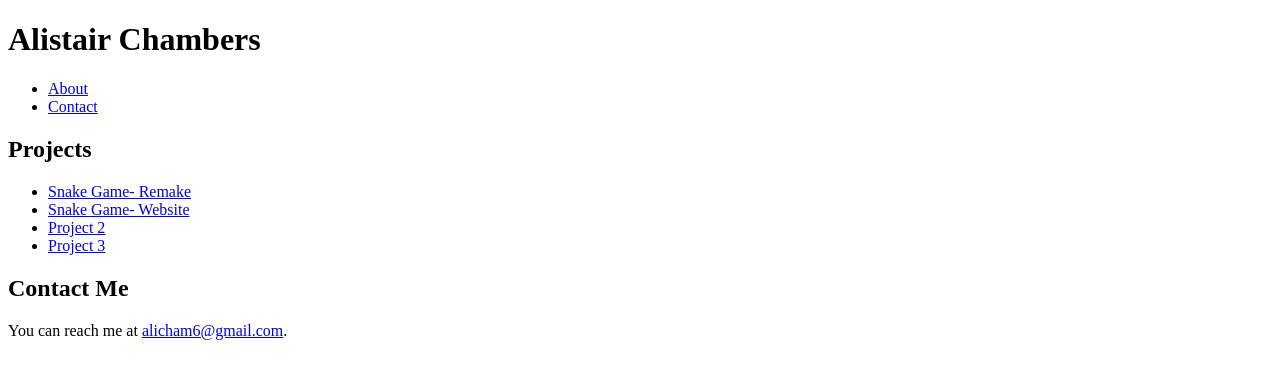
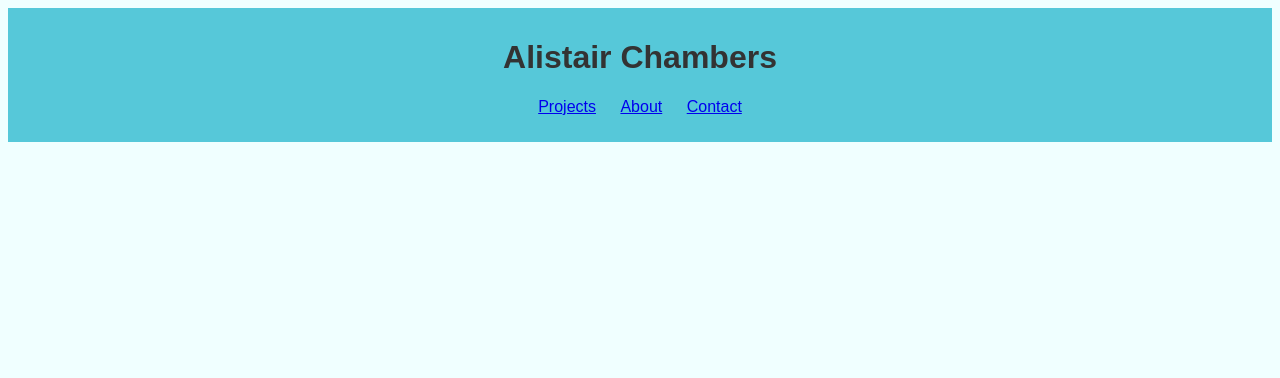
Before and after one commit to Cambrian34/AlistairChambers, a plain HTML site: page index.html in a window 1280 px wide. Drawn offline with Linux system fonts and the light colour scheme.

Commit message:
converted to tabs

```diff
--- a/index.html
+++ b/index.html
@@ -1,6 +1,8 @@
 <!DOCTYPE html>
 <html>
 <head>
+    <link rel="stylesheet" type="text/css" href="styles.css">
+    <script src="script.js"></script>
     <title>Alistair Chambers - Resume</title>
 </head>
 <body>
@@ -8,13 +10,14 @@
         <h1>Alistair Chambers</h1>
         <nav>
             <ul>
-                    <li><a href="about.html">About</a></li>
-                    <li><a href="#contact">Contact</a></li>
+                <li><a href="javascript:void(0);" onclick="showTab('projects')">Projects</a></li>
+                <li><a href="javascript:void(0);" onclick="showTab('about')">About</a></li>
+                <li><a href="javascript:void(0);" onclick="showTab('contact')">Contact</a></li>
             </ul>
         </nav>
     </header>
     <main>
-            <section id="projects">
+        <section id="projects" class="tab">
             <h2>Projects</h2>
             <ul>
                 <li><a href="https://github.com/Cambrian34/Snake-game">Snake Game- Remake</a></li>
@@ -23,9 +26,16 @@
                 <li><a href="https://github.com/AlistairChambers/project3">Project 3</a></li>
             </ul>
         </section>
-            <section id="contact">
+        <section id="about" class="tab">
+            <h2>About Me</h2>
+            <p>Hi, my name is Alistair Chambers and I am a student with experience in JAVA, C, MIPS ASSEMBLY, VERILOG, HTML, and JavaScript. I am passionate about creating simple games and have developed several games using JavaScript and JAVA.</p>
+            <p>In my free time, I enjoy experimenting with new programming languages and technologies. I am always looking for new challenges and opportunities to learn.</p>
+            <p>Check out my <a href="https://github.com/Cambrian34/">github</a> to see some of my work!</p>
+        </section>
+        <section id="contact" class="tab">
             <h2>Contact Me</h2>
             <p>You can reach me at <a href="mailto:alicham6@gmail.com">alicham6@gmail.com</a>.</p>
+            <p>Check out my <a href=http://linkedin.com/in/alistairchambers>LinkedIn</a> </p>
         </section>
     </main>
 </body>
--- /dev/null
+++ b/script.js
@@ -0,0 +1,9 @@
+function showTab(tabId) {
+    const tabs = document.querySelectorAll('.tab');
+    tabs.forEach(tab => (tab.style.display = 'none'));
+
+    const tabToShow = document.getElementById(tabId);
+    if (tabToShow) {
+        tabToShow.style.display = 'block';
+    }
+}
--- /dev/null
+++ b/styles.css
@@ -0,0 +1,30 @@
+/* Add your styles here */
+body {
+    background-color: azure;
+    font-family: Arial, sans-serif;
+}
+
+header {
+    background-color: #56c8d9;
+    color: #000000;
+    padding: 10px 0;
+    text-align: center;
+}
+
+nav ul {
+    list-style: none;
+    padding: 0;
+}
+
+nav ul li {
+    display: inline;
+    margin: 0 10px;
+}
+
+.tab {
+    display: none;
+}
+
+h1, h2 {
+    color: #333;
+}
```
Lines whose indentation alone changed are shown as unchanged.
